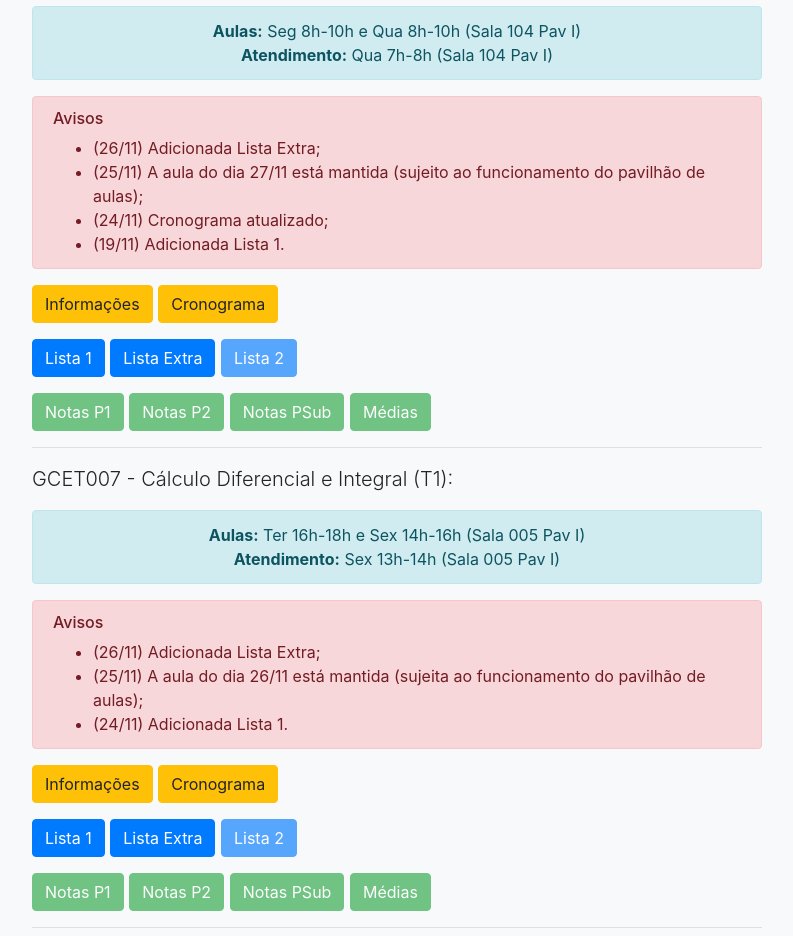
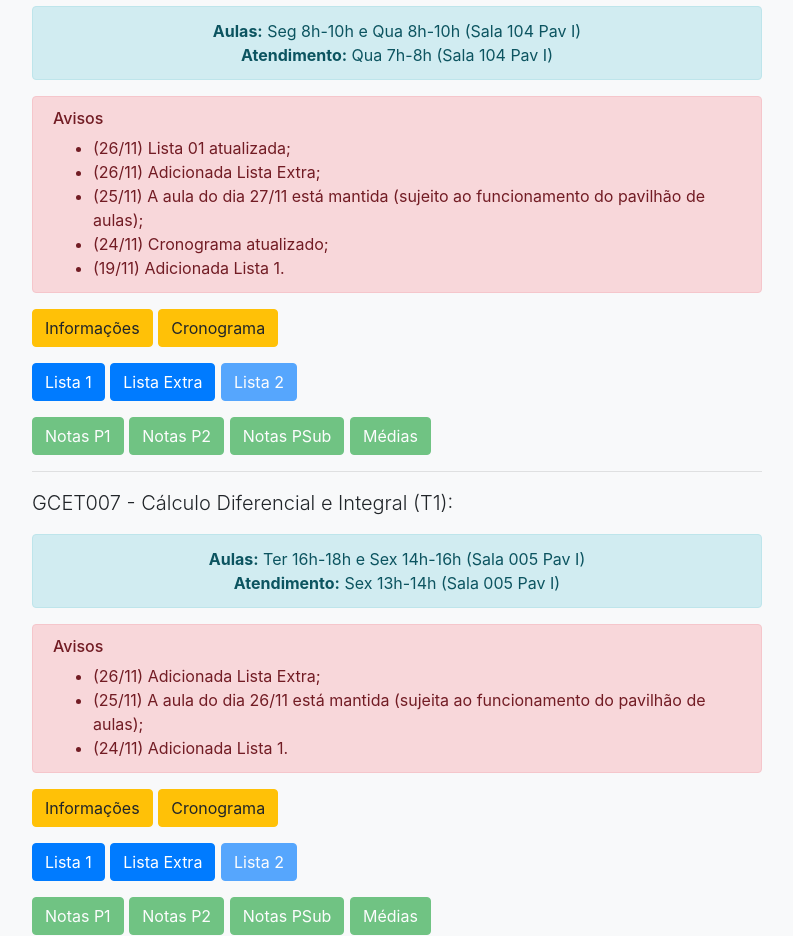
Before and after one commit to jtagomes/jtagomes.github.io, a website with bundled scripts: page index.html in a window 1280 px wide. Shown: the part 1480-2416 px from the top of the page, without its empty margins (243-1036 px from the left). Built offline with nearby package versions, Linux system fonts and the light colour scheme.

Commit message:
Update index.html

```diff
--- a/index.html
+++ b/index.html
@@ -123,6 +123,7 @@ Também possui experiência / interesse em Teoria de Grafos, Teoria do Transport
 <div class="alert alert-danger" role="alert">
 <h6 class="alert-heading">Avisos</h6>
 <ul style="margin:0;">
+<li>(26/11) Lista 01 atualizada;</li>
 <li>(26/11) Adicionada Lista Extra;</li>
 <li>(25/11) A aula do dia 27/11 está mantida (sujeito ao funcionamento do pavilhão de aulas);</li>
 <li>(24/11) Cronograma atualizado;</li>
```
